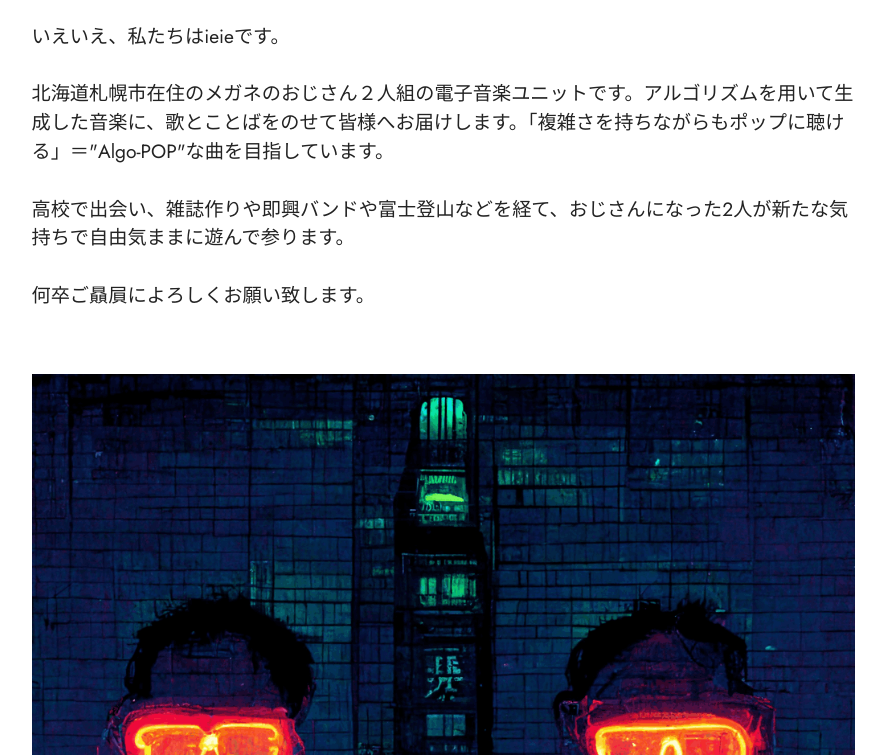
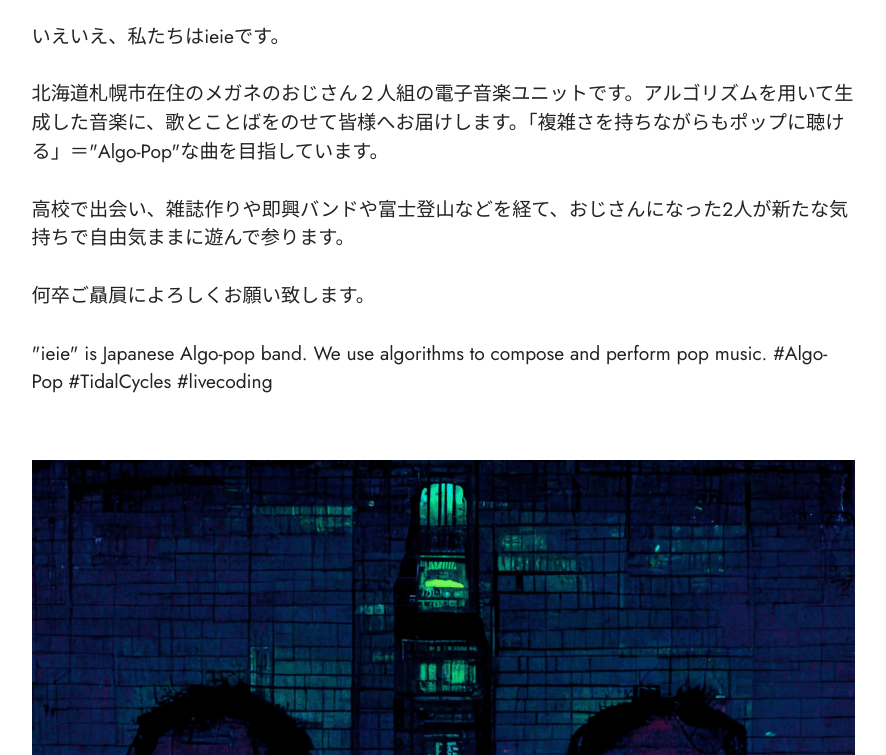
Before and after one commit to satoruki/ieie.github.io, a plain HTML site: page index.html in a window 1280 px wide. Shown: the part 885-1640 px from the top of the page, without its empty margins (197-1083 px from the left). Drawn offline with Linux system fonts and the light colour scheme.

Commit message:
create github pages

```diff
--- a/index.html
+++ b/index.html
@@ -107,7 +107,7 @@
             <div class="title col-12 col-md-9">
                 <h3 class="mbr-section-title mbr-fonts-style align-center mb-4 display-2"><strong>IEIE ??</strong></h3>
                 <h4 class="mbr-section-subtitle align-center mbr-fonts-style mb-4 display-7">いえいえ、私たちはieieです。
-<br><br><div>北海道札幌市在住のメガネのおじさん２人組の電子音楽ユニットです。アルゴリズムを用いて生成した音楽に、歌とことばをのせて皆様へお届けします。「複雑さを持ちながらもポップに聴ける」＝"Algo-POP"な曲を目指しています。</div><br><div>高校で出会い、雑誌作りや即興バンドや富士登山などを経て、おじさんになった2人が新たな気持ちで自由気ままに遊んで参ります。</div><br><div>何卒ご贔屓によろしくお願い致します。</div></h4>
+<br><br><div>北海道札幌市在住のメガネのおじさん２人組の電子音楽ユニットです。アルゴリズムを用いて生成した音楽に、歌とことばをのせて皆様へお届けします。「複雑さを持ちながらもポップに聴ける」＝"Algo-Pop"な曲を目指しています。</div><br><div>高校で出会い、雑誌作りや即興バンドや富士登山などを経て、おじさんになった2人が新たな気持ちで自由気ままに遊んで参ります。</div><br><div>何卒ご贔屓によろしくお願い致します。</div><br><div>"ieie" is Japanese Algo-pop band. We use algorithms to compose and perform pop music. #Algo-Pop #TidalCycles #livecoding</div></h4>
 
             </div>
         </div>
@@ -292,7 +292,7 @@
             </div>
         </div>
     </div>
-</section><section style="background-color: #fff; font-family: -apple-system, BlinkMacSystemFont, 'Segoe UI', 'Roboto', 'Helvetica Neue', Arial, sans-serif; color:#aaa; font-size:12px; padding: 0; align-items: center; display: flex;"><a href="https://mobirise.site/p" style="flex: 1 1; height: 3rem; padding-left: 1rem;"></a><p style="flex: 0 0 auto; margin:0; padding-right:1rem;">Built with <a href="https://mobirise.site/a" style="color:#aaa;">Mobirise</a></p></section><script src="assets/web/assets/jquery/jquery.min.js"></script>  <script src="assets/popper/popper.min.js"></script>  <script src="assets/tether/tether.min.js"></script>  <script src="assets/bootstrap/js/bootstrap.min.js"></script>  <script src="assets/smoothscroll/smooth-scroll.js"></script>  <script src="assets/dropdown/js/nav-dropdown.js"></script>  <script src="assets/dropdown/js/navbar-dropdown.js"></script>  <script src="assets/touchswipe/jquery.touch-swipe.min.js"></script>  <script src="assets/parallax/jarallax.min.js"></script>  <script src="assets/sociallikes/social-likes.js"></script>  <script src="assets/theme/js/script.js"></script>
+</section><section style="background-color: #fff; font-family: -apple-system, BlinkMacSystemFont, 'Segoe UI', 'Roboto', 'Helvetica Neue', Arial, sans-serif; color:#aaa; font-size:12px; padding: 0; align-items: center; display: flex;"><a href="https://mobirise.site/e" style="flex: 1 1; height: 3rem; padding-left: 1rem;"></a><p style="flex: 0 0 auto; margin:0; padding-right:1rem;"><a href="https://mobirise.site/s" style="color:#aaa;">Website</a> was built with Mobirise web templates</p></section><script src="assets/web/assets/jquery/jquery.min.js"></script>  <script src="assets/popper/popper.min.js"></script>  <script src="assets/tether/tether.min.js"></script>  <script src="assets/bootstrap/js/bootstrap.min.js"></script>  <script src="assets/smoothscroll/smooth-scroll.js"></script>  <script src="assets/dropdown/js/nav-dropdown.js"></script>  <script src="assets/dropdown/js/navbar-dropdown.js"></script>  <script src="assets/touchswipe/jquery.touch-swipe.min.js"></script>  <script src="assets/parallax/jarallax.min.js"></script>  <script src="assets/sociallikes/social-likes.js"></script>  <script src="assets/theme/js/script.js"></script>
 
 
 </body>
```
Also changed, not shown: 1 other file.
